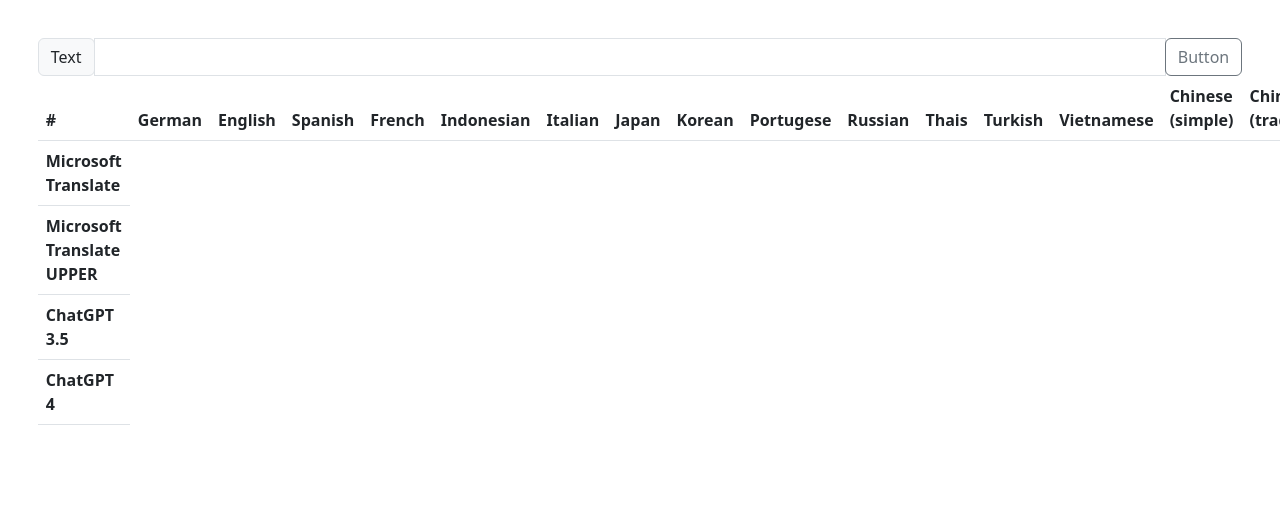
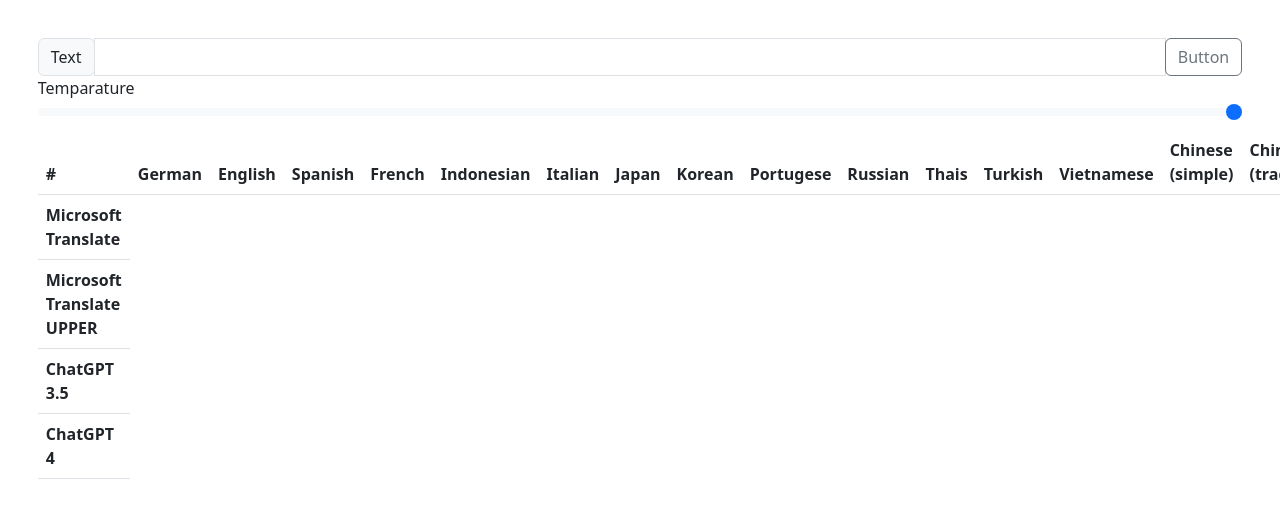
Before and after one commit to manhvu0803/BatchWebTranslator, a website: page index.html in a window 1280 px wide. Shown: the top 518 px of the page. Drawn offline with nearby package versions, Linux system fonts and the light colour scheme.

Commit message:
Add slider

```diff
--- a/index.html
+++ b/index.html
@@ -10,15 +10,19 @@
     <script src="https://cdn.jsdelivr.net/npm/bootstrap@5.3.0/dist/js/bootstrap.bundle.min.js" integrity="sha384-geWF76RCwLtnZ8qwWowPQNguL3RmwHVBC9FhGdlKrxdiJJigb/j/68SIy3Te4Bkz" crossorigin="anonymous"></script>
     <script src="translate.js"></script>
 
+    <form onsubmit="microsoftTranslate()">
       <div class="input-group">
           <div class="input-group-prepend">
               <span class="input-group-text">Text</span>
           </div>
-        <input id="text_input" class="form-control" onsubmit="microsoftTranslate()"></input>
+          <input id="text_input" class="form-control" name="text_input"></input>
           <div class="input-group-append">
               <button class="btn btn-outline-secondary" type="button" onclick="microsoftTranslate()">Button</button>
           </div>
       </div>
+      <label for="temp_input">Temparature</label>
+      <input type="range" class="form-range" name="temp_input" min="0" max="1"></input>
+    </form>
 
     <table class="table">
         <thead>
```
Lines whose indentation alone changed are shown as unchanged.
